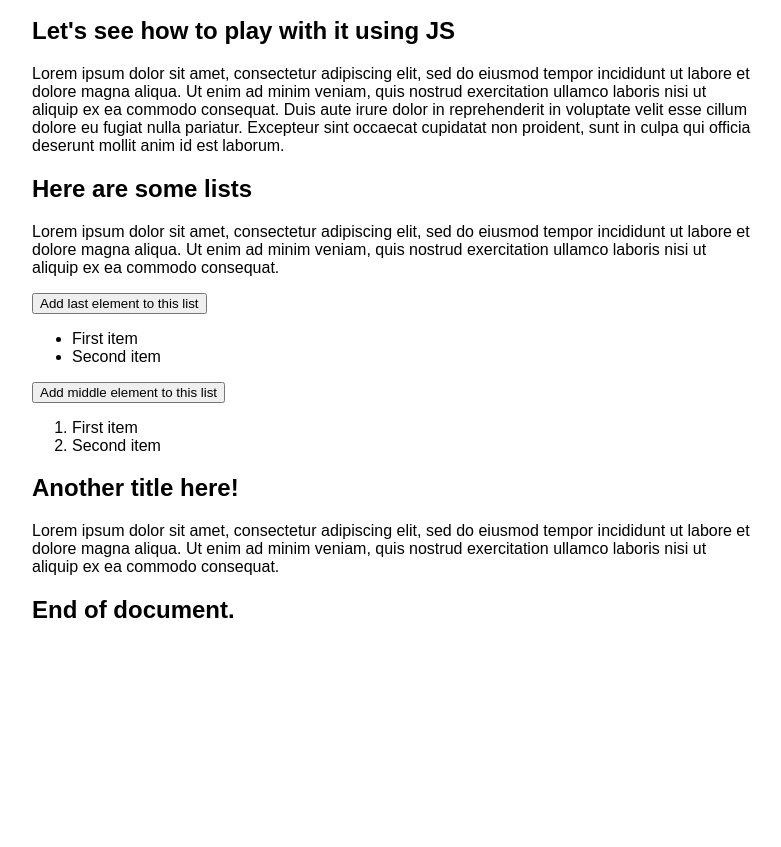
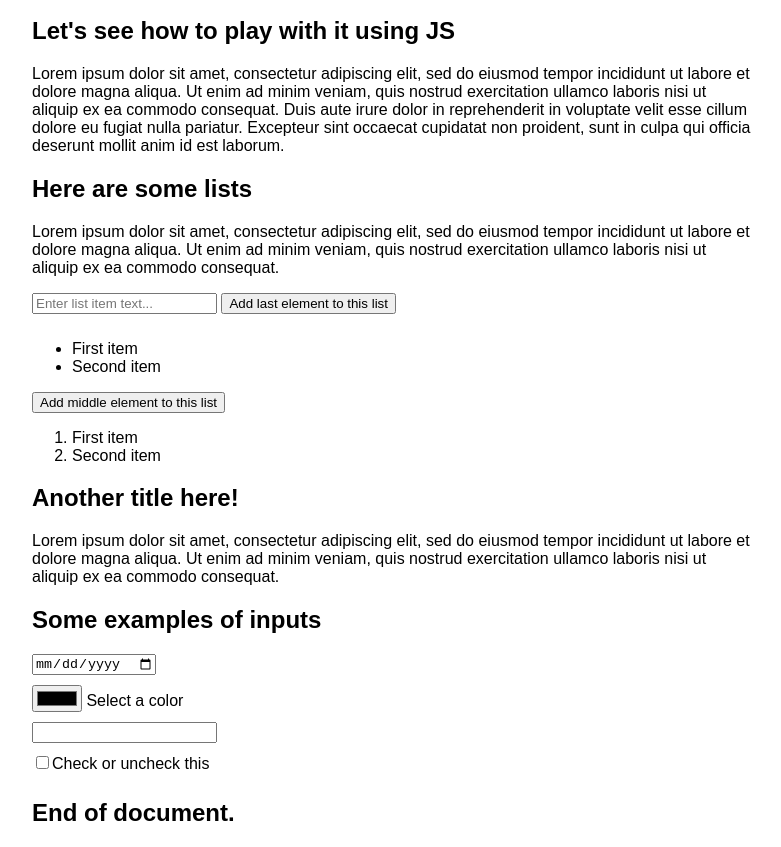
Before and after one commit to ecamellini/WD0122-M1-D11, a plain HTML site: page index.html in a window 1280 px wide. Shown: the part 104-951 px from the top of the page, without its empty margins (248-1029 px from the left). Before the commit the page ends 800 px from the top, so only its background shows below. Drawn offline with Linux system fonts and the light colour scheme.

Commit message:
Adding some examples about inputs

```diff
--- a/index.html
+++ b/index.html
@@ -24,6 +24,10 @@
     .selected {
       color: orange;
       text-decoration: underline;
+    }
+
+    input {
+      margin-bottom: 10px;
     }
   </style>
 </head>
@@ -54,6 +58,7 @@
           magna aliqua. Ut enim ad minim veniam, quis nostrud exercitation ullamco laboris nisi ut aliquip ex ea commodo
           consequat.
         </p>
+        <input id="li-text-input" type="text" placeholder="Enter list item text..." />
         <button onclick="addLiToUl()">Add last element to this list</button>
         <ul>
           <li>First item</li>
@@ -79,8 +84,18 @@
       </div>
     </div>
 
+
+    <div id="inputs">
+      <h2>Some examples of inputs</h2>
+      <input type="date" /><br />
+      <input type="color"> Select a color</input><br />
+      <input type="text" /><br />
+      <input type="checkbox">Check or uncheck this</input><br />
+    </div>
+
     <h2 id="last-title">End of document.</h2>
   </div>
+
   <script>
     // Prints something to the browser JS console, NOT the UI.
     // console.log("Hello world!")
@@ -132,11 +147,14 @@
       // 1) Select the tag -- the ul where we want to add the li
       let ulNode = document.querySelector("#second-section-content ul")
 
+      // Let's get the text to put inside the li tag
+      let inputText = document.getElementById('li-text-input').value
+
       // 2) Manipulate it
       // We want to add an li...
       // We need to create it.
       let liNode = document.createElement('li') // 2a - we create the new node
-      liNode.innerText = "New element!" // 2b - we add some text to it (we customize it)
+      liNode.innerText = inputText // 2b - we add some text to it (we customize it)
       ulNode.appendChild(liNode) // 2c - we manipulate the node we selecte, adding a child to it
     }
 
```
